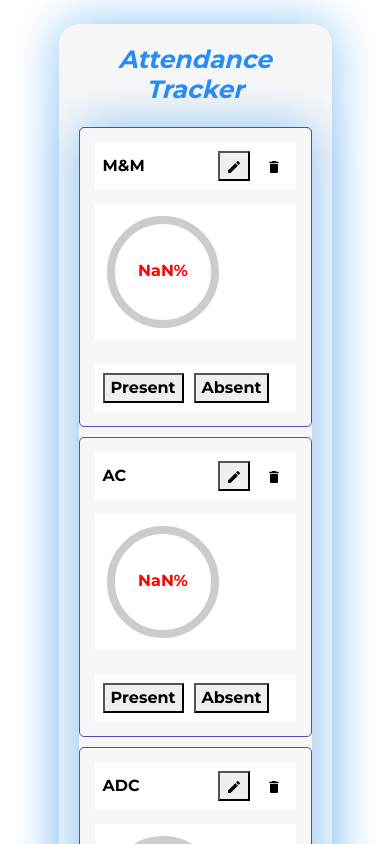
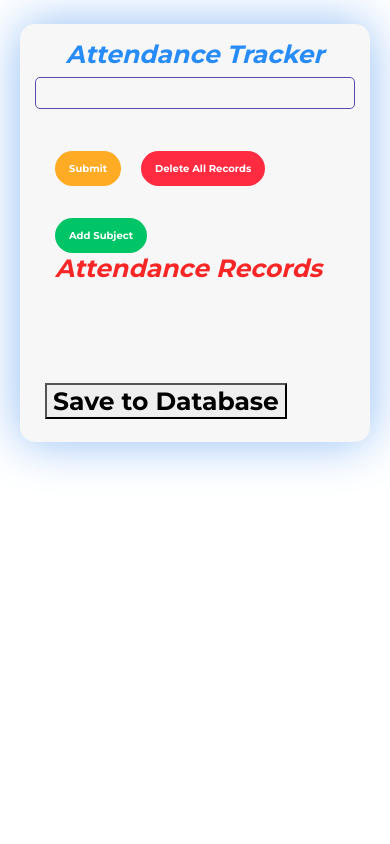
Before and after one commit to AfridMcCrea/Attendence, a React (Create React App) app: page / in a window 390 px wide. Shown: the top 844 px of the page. Built offline with nearby package versions, Linux system fonts and the light colour scheme; the HTML template or start-up script is replaced by a standard one.

Commit message:
Add files via upload

```diff
--- a/src/App.css
+++ b/src/App.css
@@ -10,16 +10,16 @@ body, .container, h1, .table th, .table td, .btn, .progress, .progress-circle {
 }
 
 
-.container {
-  max-width: 80px;
+/* .container {
+  max-width: 800px;
   margin: 0 auto;
-  padding: 20px;
+  padding: 200px;
   background-color: #f7f7f7;
   border-radius: 20px;
   margin-top: 10%;
   animation: shadowColorChange 15s linear infinite alternate;
 
-}
+} */
 .container h1{
   font-style: italic;
   font-size: 25px;
@@ -168,7 +168,14 @@ h1 {
 /* Responsive CSS */
 @media screen and (max-width: 768px) {
   .container {
-    max-width: 70%;
+    max-width: 350px;
+    margin: 0 auto;
+    padding: 15px;
+    background-color: #f7f7f7;
+    border-radius: 15px;
+    margin-top: 8%;
+    animation: shadowColorChange 15s linear infinite alternate;
+
   }
 
 
--- a/src/App.js
+++ b/src/App.js
@@ -1,4 +1,3 @@
-// App.js
 import React, { useState, useEffect } from "react";
 import './App.css'; // Import CSS file
 import Subject from "./Subject";
@@ -6,11 +5,8 @@ import AttendanceRecords from "./AttendanceRecords";
 
 function App() {
   const [initialSubjects, setInitialSubjects] = useState([
-    { name: "M&M", attendance: 0, attended: 0 },
-    { name: "AC", attendance: 0, attended: 0 },
-    { name: "ADC", attendance: 0, attended: 0 },
-    { name: "DSOS", attendance: 0, attended: 0 },
-    { name: "Bio", attendance: 0, attended: 0 },
+    // { name: "1", attendance: 0, attended: 0 },
+
   ]);
   const [records, setRecords] = useState([]);
 
@@ -19,6 +15,11 @@ function App() {
     if (storedSubjects) {
       setInitialSubjects(storedSubjects);
     }
+
+    const storedRecords = JSON.parse(localStorage.getItem("records"));
+    if (storedRecords) {
+      setRecords(storedRecords);
+    }
   }, []);
 
   const handleRight = (index) => {
@@ -26,14 +27,14 @@ function App() {
     newSubjects[index].attendance += 1;
     newSubjects[index].attended += 1;
     setInitialSubjects(newSubjects);
-    localStorage.setItem("subjects", JSON.stringify(newSubjects))
+    localStorage.setItem("subjects", JSON.stringify(newSubjects));
   };
 
   const handleWrong = (index) => {
     const newSubjects = [...initialSubjects];
     newSubjects[index].attendance += 1;
     setInitialSubjects(newSubjects);
-    localStorage.setItem("subjects", JSON.stringify(newSubjects))
+    localStorage.setItem("subjects", JSON.stringify(newSubjects));
   };
 
   const handleSubmit = () => {
@@ -49,6 +50,7 @@ const handleSubmit = () => {
     }));
 
     setRecords(updatedRecords);
+    localStorage.setItem("records", JSON.stringify(updatedRecords));
 
     // Save updated subjects to localStorage
     setInitialSubjects(updatedSubjects);
@@ -59,6 +61,7 @@ const handleSubmit = () => {
     setInitialSubjects([]);
     setRecords([]);
     localStorage.removeItem("subjects");
+    localStorage.removeItem("records");
   };
 
   const handleAddSubject = () => {
@@ -87,12 +90,10 @@ const handleSubmit = () => {
   return (
     <div className="container mt-4">
       <h1>Attendance Tracker</h1>
-      <table className="table">
-        <tbody>
+      <div className="subject-container">
         {initialSubjects.map((subject, index) => (
+          <div key={index} className="subject-record">
             <Subject
-              key={index}
-              index={index}
               name={subject.name}
               initialAttendance={subject.attendance}
               initialAttended={subject.attended}
@@ -101,10 +102,15 @@ const handleSubmit = () => {
               onAbsent={() => handleWrong(index)}
               onDelete={() => handleDeleteSubject(index)}
               onRewrite={(newName) => handleRewriteSubject(index, newName)}
+              savedName={records[index]?.name || subject.name} // Display the saved subject name if available
             />
+            <div className="attendance-record">
+              <span>{`Attendance: ${subject.attendance}`}</span>
+              <span>{`Attended: ${subject.attended}`}</span>
+            </div>
+          </div>
         ))}
-        </tbody>
-      </table>
+      </div>
 
       <div>
         <button onClick={handleSubmit} className="btn btn-primary">
--- a/src/AttendanceRecords.css
+++ b/src/AttendanceRecords.css
@@ -14,6 +14,7 @@
     font-style: italic;
   font-size: 25px;
   color: #278cf8;
+  margin-left: 10px;
   }
 
   .h2 h2{
@@ -21,6 +22,7 @@
   font-size: 25px;
   color: #f82727;
   margin-left: 10%;
+  margin-left: 10px;
 
   }
 
@@ -29,20 +31,24 @@
     border-radius: 5px;
     padding: 10px;
     background-color: #f9f9f9;
+    margin-left: 10px;
   }
 
   .subject-name {
     font-weight: bold;
+
   }
 
   .attendance-stats {
     margin-top: 10px;
     display: flex;
     justify-content: space-between;
+
   }
 
   .total-attendance {
     font-size: 14px;
+
   }
 
   .percentage {
--- a/src/AttendanceRecords.js
+++ b/src/AttendanceRecords.js
@@ -40,7 +40,7 @@ function AttendanceRecords({ records, subjects }) {
       <h2>Attendance Records</h2>
       <div className="attendance-container">
         {initialSubjects.map((record, index) => (
-          <div className="attendance-card" key={index}>
+          <div className="attendance-card" key={ index }>
             <div className="subject-name">{record.name}</div>
             <div className="attendance-stats">
               <div className="total-attendance">{`${record.attended}/${record.attendance}`}</div>
--- a/src/Subject.css
+++ b/src/Subject.css
@@ -45,10 +45,13 @@
 
 .subject-buttons {
   margin-top: 10px; /* Increased top margin */
+
 }
 
 .subject-buttons button {
   margin-right: 10px; /* Increased right margin */
+  background-color: #564caf;
+  color: aliceblue;
 }
 
 /* Responsive Styles */
--- a/src/Subject.js
+++ b/src/Subject.js
@@ -1,16 +1,18 @@
-// Subject.js
 import React, { useState, useEffect } from "react";
-import { MdDelete, MdEdit } from 'react-icons/md';
+import { MdDelete, MdEdit, MdSave } from 'react-icons/md';
 import "./Subject.css"; // Import CSS file
 
-function Subject({ name, initialAttendance, initialAttended, index, isChecked, onPresent, onAbsent, onDelete, onRewrite }) {
+function Subject({ name, initialAttendance, initialAttended, index, isChecked, onPresent, onAbsent, onDelete, onRewrite, savedName }) {
   const [attendance, setAttendance] = useState(initialAttendance);
   const [attended, setAttended] = useState(initialAttended);
   const [subjectName, setSubjectName] = useState(name);
+  const [savedNameState, setSavedName] = useState(savedName);
   const [isEditing, setIsEditing] = useState(false);
   const [percentage, setPercentage] = useState(0);
   const [percentageColor, setPercentageColor] = useState("#007bff");
   const [progressAngle, setProgressAngle] = useState(0);
+  const [isSaving, setIsSaving] = useState(false);
+  const [presentsNeeded, setPresentsNeeded] = useState(0);
 
   useEffect(() => {
     const percentageValue = ((attended / attendance) * 100).toFixed(2);
@@ -26,7 +28,17 @@ function Subject({ name, initialAttendance, initialAttended, index, isChecked, o
     // Calculate angle to represent percentage in circular progress bar
     const angle = (percentageValue / 100) * 360;
     setProgressAngle(angle);
-  }, [attended, attendance]);
+
+    // Fetch saved subject names and attendance from localStorage
+    const storedSubjects = JSON.parse(localStorage.getItem("subjects"));
+    if (storedSubjects) {
+      setSavedName(storedSubjects[index]?.name || name);
+      const storedAttendance = storedSubjects[index]?.attendance || 0;
+      const storedAttended = storedSubjects[index]?.attended || 0;
+      const presentsNeeded = Math.ceil((75 * (storedAttendance + 1) / 100) - storedAttended);
+      setPresentsNeeded(presentsNeeded);
+    }
+  }, [attended, attendance, index, name]);
 
   const handlePresent = () => {
     onPresent();
@@ -40,18 +52,27 @@ function Subject({ name, initialAttendance, initialAttended, index, isChecked, o
   };
 
   const handleDelete = () => {
-    onDelete(index);
+    onDelete(index); // Pass the index to onDelete
   };
 
   const handleEdit = () => {
     setIsEditing(!isEditing);
+    setIsSaving(false); // Reset saving state
     if (!isEditing) {
       onRewrite(subjectName);
     }
   };
 
+  const handleSave = () => {
+    setIsSaving(false);
+    setIsEditing(false);
+    setSavedName(subjectName); // Update savedNameState with the updated subject name
+    onRewrite(subjectName);
+  };
+
   const handleChange = (e) => {
     setSubjectName(e.target.value);
+    setIsSaving(true); // Enable saving state
   };
 
   return (
@@ -65,12 +86,21 @@ function Subject({ name, initialAttendance, initialAttended, index, isChecked, o
             className="edit-input"
           />
         ) : (
-          <div className="subject-name">{subjectName}</div>
+          <>
+            <div className="subject-name">{subjectName}</div>
+            {savedNameState !== subjectName && <div className="saved-name">({savedNameState})</div>}
+          </>
         )}
         <div className="subject-actions">
-          <button onClick={handleEdit} className="btn-edit">
-            <MdEdit />
-          </button>
+          {isEditing ? (
+            <button onClick={handleSave} className="btn-save">
+              <MdSave />
+            </button>
+          ) : (
+            <button onClick={handleEdit} className="btn-edit">
+              <MdEdit />
+            </button>
+          )}
           <button onClick={handleDelete} className="btn-delete">
             <MdDelete />
           </button>
@@ -122,6 +152,13 @@ function Subject({ name, initialAttendance, initialAttended, index, isChecked, o
           Absent
         </button>
       </div>
+      <div className="presents-needed">
+        {percentage >= 75 ? (
+          <span>You are on track</span>
+        ) : (
+          <span>You need to attend more class.</span>
+        )}
+      </div>
     </div>
   );
 }
```
Lines whose indentation alone changed are shown as unchanged.
